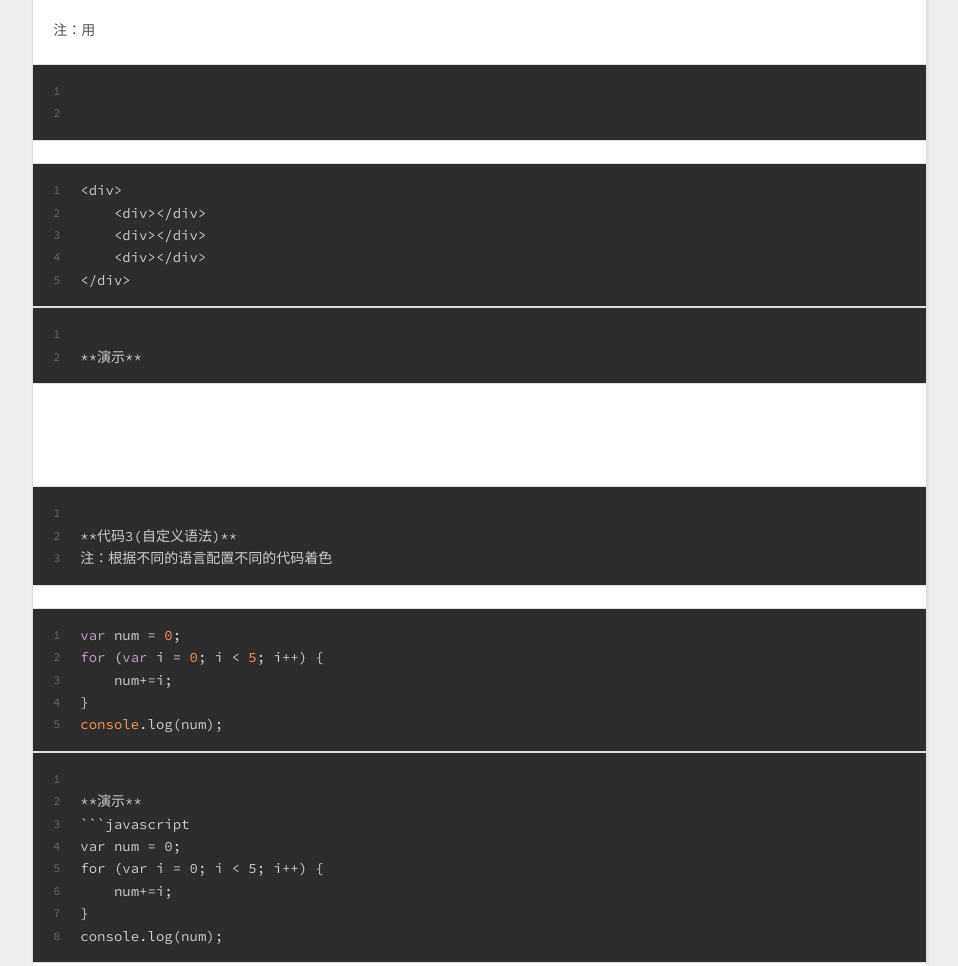
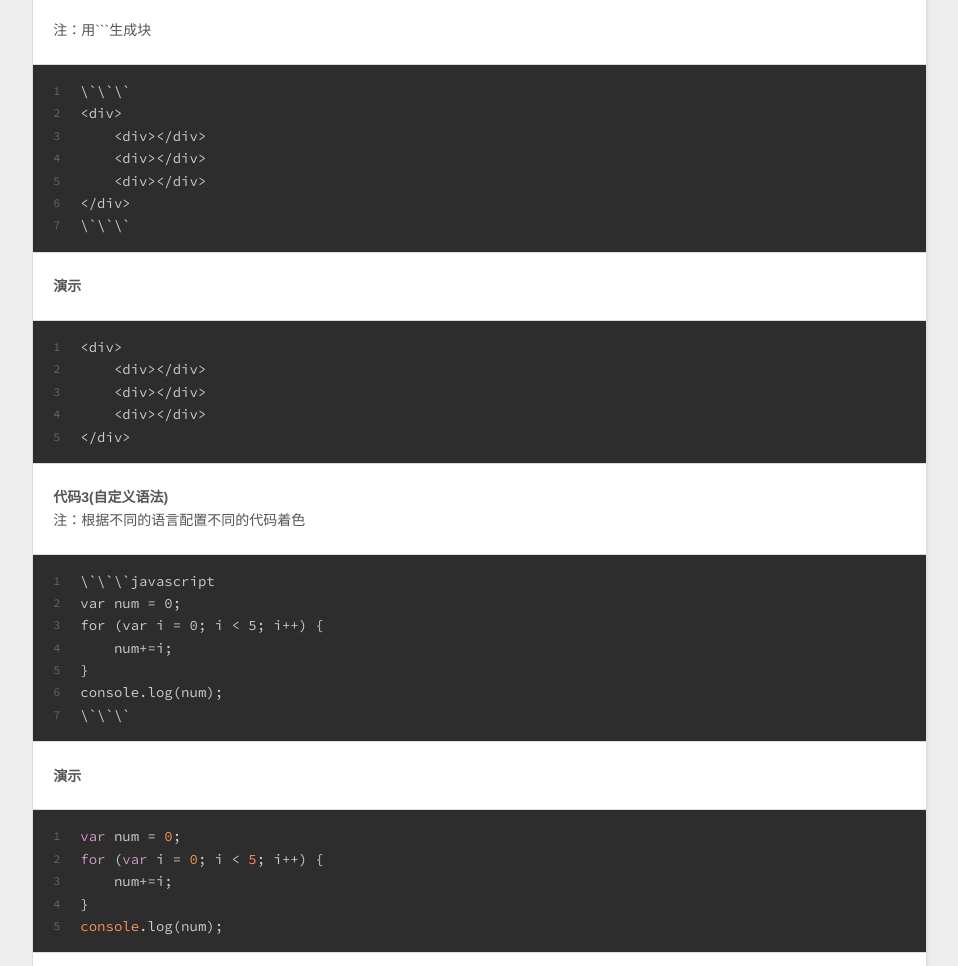
Before and after one commit to kerguo/kerguo.github.io, a plain HTML site: page 2018/02/07/markdown/index.html in a window 1280 px wide. Shown: the part 3770-4736 px from the top of the page, without its empty margins (8-966 px from the left). Drawn offline with nearby package versions, Linux system fonts and the light colour scheme.

Commit message:
Site updated: 2018-02-07 06:17:29

````diff
--- a/2018/02/07/markdown/index.html
+++ b/2018/02/07/markdown/index.html
@@ -11,7 +11,7 @@
 <meta property="og:url" content="http://yoursite.com/2018/02/07/markdown/index.html">
 <meta property="og:site_name" content="garuda&#39;s home">
 <meta property="og:description" content="1. 标题12345678910# h1## h2### h3#### h4##### h5###### h6####### h7      // 错误代码######## h8     // 错误代码######### h9    // 错误代码########## h10  // 错误代码 h1h2h3h4h5h6####### h7       ######## h8      ######">
-<meta property="og:updated_time" content="2018-02-07T06:15:15.218Z">
+<meta property="og:updated_time" content="2018-02-07T06:17:21.924Z">
 <meta name="twitter:card" content="summary">
 <meta name="twitter:title" content="markdown语法整理&lt;一&gt;">
 <meta name="twitter:description" content="1. 标题12345678910# h1## h2### h3#### h4##### h5###### h6####### h7      // 错误代码######## h8     // 错误代码######### h9    // 错误代码########## h10  // 错误代码 h1h2h3h4h5h6####### h7       ######## h8      ######">
@@ -66,7 +66,7 @@
         <section id="main"><article id="post-markdown" class="article article-type-post" itemscope itemprop="blogPost">
   <div class="article-meta">
     <a href="/2018/02/07/markdown/" class="article-date">
-  <time datetime="2018-02-07T06:15:15.218Z" itemprop="datePublished">2018-02-07</time>
+  <time datetime="2018-02-07T06:17:21.924Z" itemprop="datePublished">2018-02-07</time>
 </a>
 
   </div>
@@ -127,12 +127,13 @@
     &lt; div&gt;&lt;/div&gt;
 &lt; /div&gt;</code>标记之外</p>
 <h3 id="6-代码块"><a href="#6-代码块" class="headerlink" title="6.代码块"></a>6.代码块</h3><p>注：与上行距离一空行<br><strong>代码1(```)</strong></p>
-<p>注：用<figure class="highlight plain"><table><tr><td class="gutter"><pre><div class="line">1</div><div class="line">2</div></pre></td><td class="code"><pre><div class="line"></div><div class="line"></div></pre></td></tr></table></figure></p>
+<p>注：用```生成块</p>
+<figure class="highlight plain"><table><tr><td class="gutter"><pre><div class="line">1</div><div class="line">2</div><div class="line">3</div><div class="line">4</div><div class="line">5</div><div class="line">6</div><div class="line">7</div></pre></td><td class="code"><pre><div class="line">\`\`\`</div><div class="line">&lt;div&gt;   </div><div class="line">    &lt;div&gt;&lt;/div&gt;</div><div class="line">    &lt;div&gt;&lt;/div&gt;</div><div class="line">    &lt;div&gt;&lt;/div&gt;</div><div class="line">&lt;/div&gt;</div><div class="line">\`\`\`</div></pre></td></tr></table></figure>
+<p><strong>演示</strong></p>
 <figure class="highlight plain"><table><tr><td class="gutter"><pre><div class="line">1</div><div class="line">2</div><div class="line">3</div><div class="line">4</div><div class="line">5</div></pre></td><td class="code"><pre><div class="line">&lt;div&gt;   </div><div class="line">    &lt;div&gt;&lt;/div&gt;</div><div class="line">    &lt;div&gt;&lt;/div&gt;</div><div class="line">    &lt;div&gt;&lt;/div&gt;</div><div class="line">&lt;/div&gt;</div></pre></td></tr></table></figure>
-<figure class="highlight plain"><table><tr><td class="gutter"><pre><div class="line">1</div><div class="line">2</div></pre></td><td class="code"><pre><div class="line"></div><div class="line">**演示**</div></pre></td></tr></table></figure>
-<p><div><br>    <div></div><br>    <div></div><br>    <div></div><br></div><br><figure class="highlight plain"><table><tr><td class="gutter"><pre><div class="line">1</div><div class="line">2</div><div class="line">3</div></pre></td><td class="code"><pre><div class="line"></div><div class="line">**代码3(自定义语法)**</div><div class="line">注：根据不同的语言配置不同的代码着色</div></pre></td></tr></table></figure></p>
-<figure class="highlight javascript"><table><tr><td class="gutter"><pre><div class="line">1</div><div class="line">2</div><div class="line">3</div><div class="line">4</div><div class="line">5</div></pre></td><td class="code"><pre><div class="line"><span class="keyword">var</span> num = <span class="number">0</span>;</div><div class="line"><span class="keyword">for</span> (<span class="keyword">var</span> i = <span class="number">0</span>; i &lt; <span class="number">5</span>; i++) &#123;</div><div class="line">    num+=i;</div><div class="line">&#125;</div><div class="line"><span class="built_in">console</span>.log(num);</div></pre></td></tr></table></figure>
-<figure class="highlight plain"><table><tr><td class="gutter"><pre><div class="line">1</div><div class="line">2</div><div class="line">3</div><div class="line">4</div><div class="line">5</div><div class="line">6</div><div class="line">7</div><div class="line">8</div></pre></td><td class="code"><pre><div class="line"></div><div class="line">**演示**</div><div class="line">```javascript</div><div class="line">var num = 0;</div><div class="line">for (var i = 0; i &lt; 5; i++) &#123;</div><div class="line">    num+=i;</div><div class="line">&#125;</div><div class="line">console.log(num);</div></pre></td></tr></table></figure>
+<p><strong>代码3(自定义语法)</strong><br>注：根据不同的语言配置不同的代码着色</p>
+<figure class="highlight plain"><table><tr><td class="gutter"><pre><div class="line">1</div><div class="line">2</div><div class="line">3</div><div class="line">4</div><div class="line">5</div><div class="line">6</div><div class="line">7</div></pre></td><td class="code"><pre><div class="line">\`\`\`javascript</div><div class="line">var num = 0;</div><div class="line">for (var i = 0; i &lt; 5; i++) &#123;</div><div class="line">    num+=i;</div><div class="line">&#125;</div><div class="line">console.log(num);</div><div class="line">\`\`\`</div></pre></td></tr></table></figure>
+<p><strong>演示</strong><br><figure class="highlight javascript"><table><tr><td class="gutter"><pre><div class="line">1</div><div class="line">2</div><div class="line">3</div><div class="line">4</div><div class="line">5</div></pre></td><td class="code"><pre><div class="line"><span class="keyword">var</span> num = <span class="number">0</span>;</div><div class="line"><span class="keyword">for</span> (<span class="keyword">var</span> i = <span class="number">0</span>; i &lt; <span class="number">5</span>; i++) &#123;</div><div class="line">    num+=i;</div><div class="line">&#125;</div><div class="line"><span class="built_in">console</span>.log(num);</div></pre></td></tr></table></figure></p>
 <h3 id="7-插入链接"><a href="#7-插入链接" class="headerlink" title="7.插入链接"></a>7.插入链接</h3><p><strong>代码1(内链式)</strong><br>注：{:target=”_blank”}跳转方式兼容性一般 ，多数第三方平台不支持跳转</p>
 <figure class="highlight plain"><table><tr><td class="gutter"><pre><div class="line">1</div></pre></td><td class="code"><pre><div class="line">[百度1](http://www.baidu.com/&quot; 百度一下&quot;)&#123;:target=&quot;_blank&quot;&#125;</div></pre></td></tr></table></figure>
 <p><strong>演示</strong></p>
````
Also changed, not shown: archives/2018/02/index.html (+1 -1 lines), archives/2018/index.html (+1 -1 lines), archives/index.html (+1 -1 lines), index.html (+7 -6 lines).
